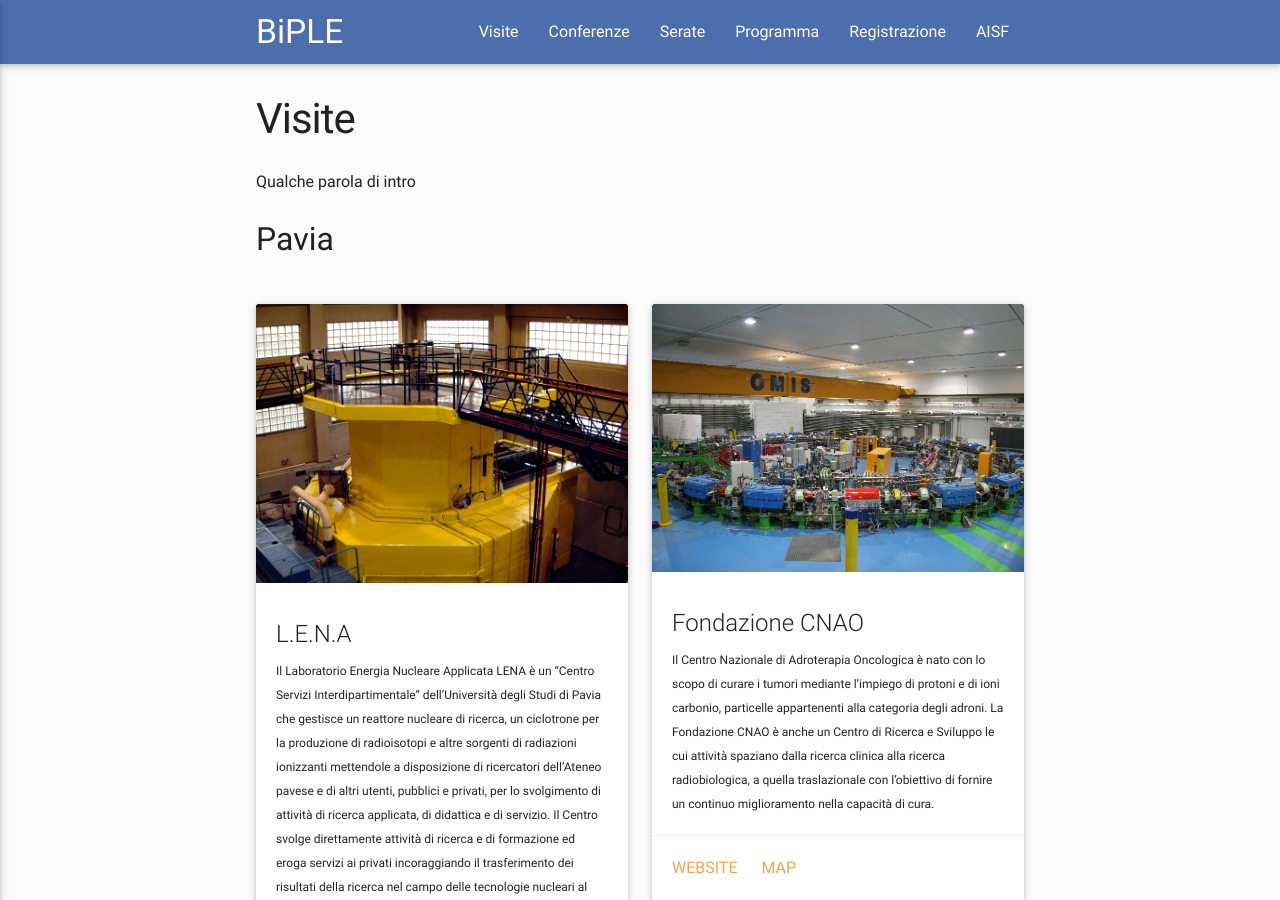
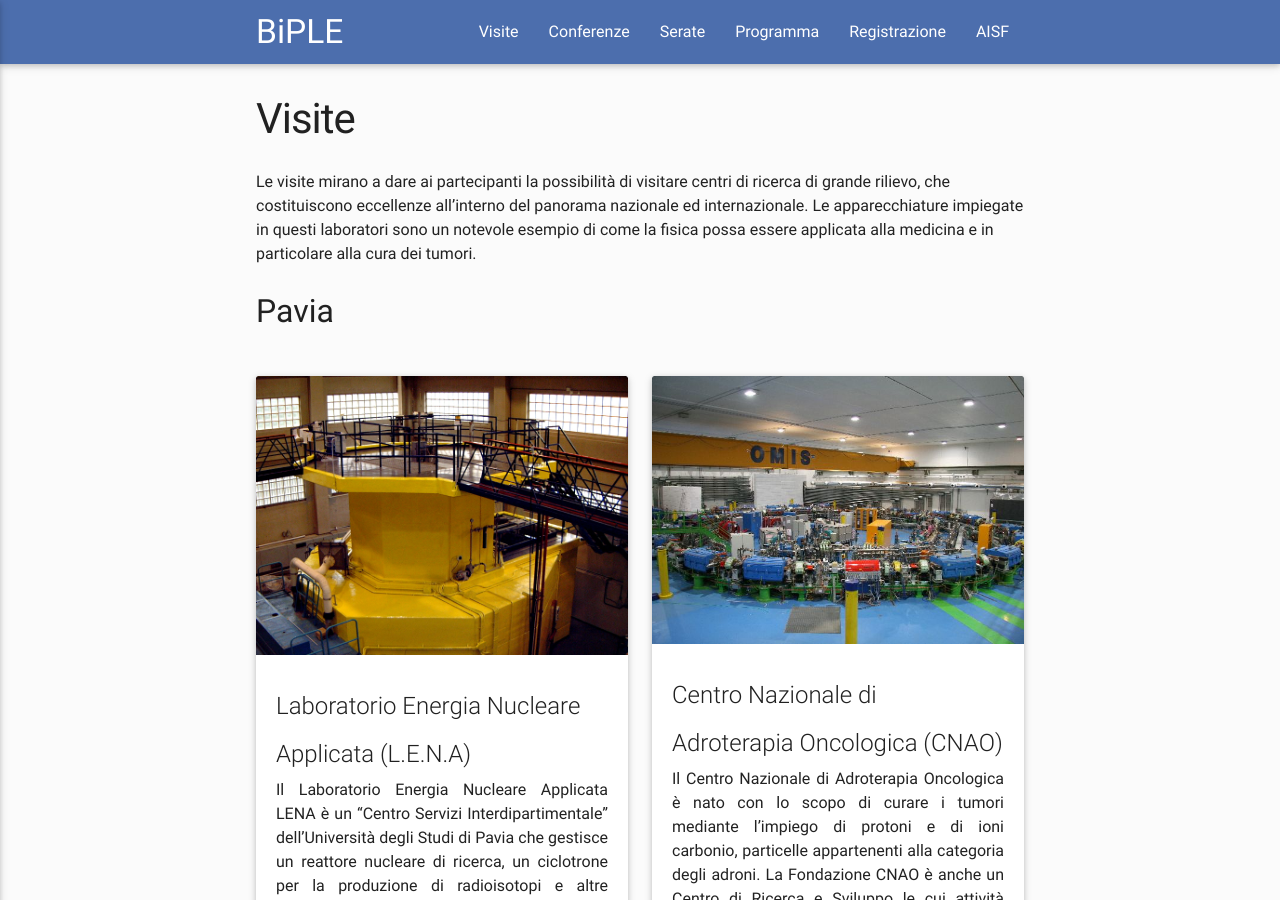
Before and after one commit to nicolovalle/gstagnit.github.io, a Jekyll site: the page built from facilities.html, in a window 1280 px wide and 900 px high. Built offline with Jekyll 4.4.1, drawn with Linux system fonts in a browser that asks for light colours; nearby versions of some CDN libraries.

Commit message:
fixed visite

```diff
--- a/_data/facilities.yml
+++ b/_data/facilities.yml
@@ -1,8 +1,8 @@
-intro: "Qualche parola di intro"
+intro: "Le visite mirano a dare ai partecipanti la possibilità di visitare centri di ricerca di grande rilievo, che costituiscono eccellenze all’interno del panorama nazionale ed internazionale. Le apparecchiature impiegate in questi laboratori sono un notevole esempio di come la fisica possa essere applicata alla medicina e in particolare alla cura dei tumori."
 
 pavia:
   - img: img/lena.jpg
-    title: L.E.N.A
+    title: Laboratorio Energia Nucleare Applicata (L.E.N.A)
     descr: Il Laboratorio Energia Nucleare Applicata LENA è un “Centro Servizi Interdipartimentale” dell’Università degli Studi di Pavia che gestisce un reattore nucleare di ricerca, un ciclotrone per la produzione di radioisotopi e altre sorgenti di radiazioni ionizzanti mettendole a disposizione di ricercatori dell’Ateneo pavese e di altri utenti, pubblici e privati, per lo svolgimento di attività di ricerca applicata, di didattica e di servizio. Il Centro svolge direttamente attività di ricerca e di formazione ed eroga servizi ai privati incoraggiando il trasferimento dei risultati della ricerca nel campo delle tecnologie nucleari al sistema produttivo.
     site: http://lena.unipv.it
     id: lena
@@ -13,7 +13,7 @@ pavia:
       - slide: img/cnao_centro.jpg
       - slide: img/cnao_acc.jpg
       - slide: img/cnao_tratt.jpg
-    title: Fondazione CNAO
+    title: Centro Nazionale di Adroterapia Oncologica (CNAO)
     descr: "Il Centro Nazionale di Adroterapia Oncologica è nato con lo scopo di curare i tumori mediante l’impiego di protoni e di ioni carbonio, particelle appartenenti alla categoria degli adroni. La Fondazione CNAO è anche un Centro di Ricerca e Sviluppo le cui attività spaziano dalla ricerca clinica alla ricerca radiobiologica, a quella traslazionale con l’obiettivo di fornire un continuo miglioramento nella capacità di cura."
     site: https://www.fondazionecnao.it/
     id: cnao
--- a/facilities.html
+++ b/facilities.html
@@ -28,11 +28,7 @@ title: Visite
           </div>
           <div class="card-content">
     	       <span class="card-title grey-text text-darken-4">{{ item.title }}</span>
-    	       <p>
-               <small>
-                 {{ item.descr }}
-               </small>
-             </p>
+    	       <p style='text-align:justify'>{{ item.descr }}</p>
           </div>
         	<div class="card-action">
         	  <a href="{{ item.site }}" target="_blank">Website</a>
@@ -69,11 +65,7 @@ title: Visite
           </div>
           <div class="card-content">
     	       <span class="card-title grey-text text-darken-4">{{ item.title }}</span>
-    	       <p>
-               <small>
-                 {{ item.descr }}
-               </small>
-             </p>
+    	       <p style='text-align:justify'>{{ item.descr }}</p>
           </div>
         	<div class="card-action">
         	  <a href="{{ item.site }}" target="_blank">Website</a>
```
